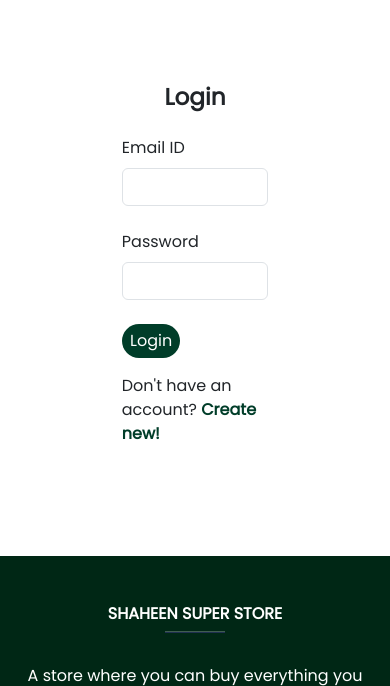
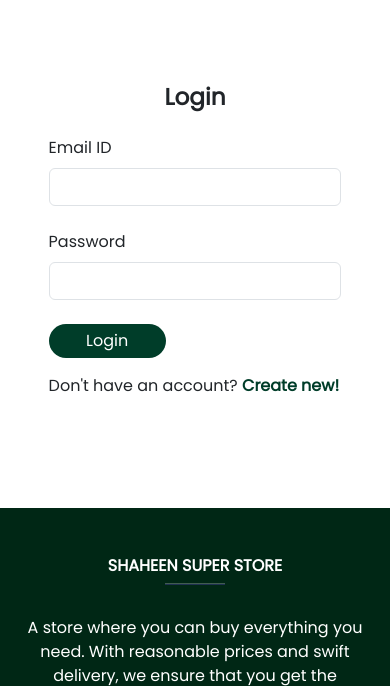
Before and after one commit to HuzaifaRizwan1231/shaheen-super-store, a PHP site: page /index.php?login_page in a window 390 px wide. Shown: the part 110-796 px from the top of the page. Run offline with PHP 8.4, Linux system fonts and the light colour scheme; data comes from the database, SQL or seed files in the repository; some libraries are stand-ins or nearby versions.

Commit message:
Fixed loginForms width on mobile

```diff
--- a/api/login.php
+++ b/api/login.php
@@ -28,7 +28,7 @@
 
 
 
-<div class="container login  LoginForm">
+<div class="container login ">
     <h3 class="text-center mb-4"><b>Login</b></h3>
 
     <form action="" method="post">
--- a/api/style.css
+++ b/api/style.css
@@ -232,6 +232,9 @@
 
 .loginField{
   width: 40%;
+  @media (max-width: 540px) {
+    width: 80%;
+    }
 }
 
 .loginButton{
```
